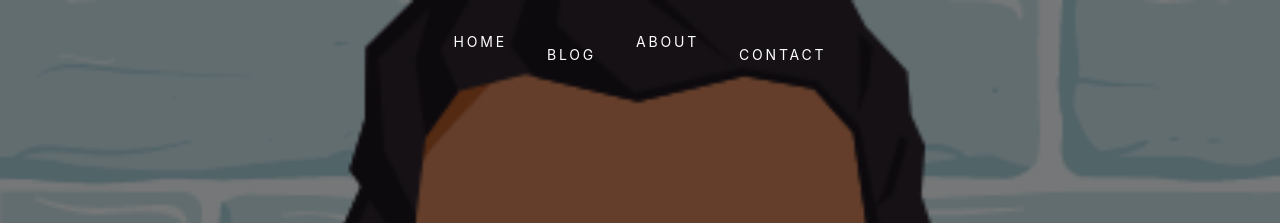
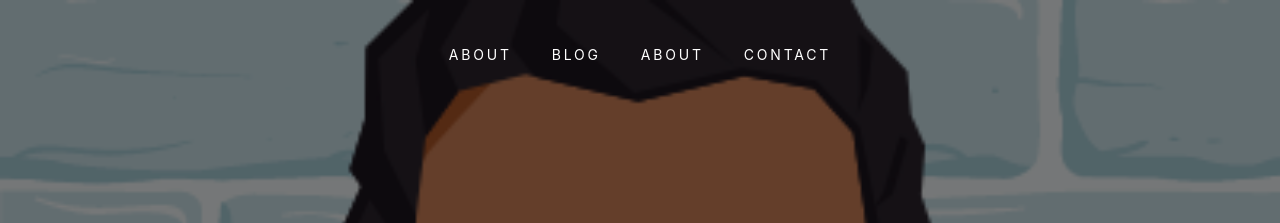
Before and after one commit to muhammadhikmahhusnuzon/keamananbasisdata-github, a plain HTML site: page keamanan-basis-data/Blog.html in a window 1280 px wide. Shown: the top 223 px of the page. Drawn offline with nearby package versions, Linux system fonts and the light colour scheme; files whose address does not match are found by name.

Commit message:
initial commit

```diff
--- a/keamanan-basis-data/Blog.html
+++ b/keamanan-basis-data/Blog.html
@@ -31,9 +31,9 @@
 
             <div class="collapse navbar-collapse justify-content-md-center" id="navbarsExample09">
                 <ul class="navbar-nav">
-                    <li> <a href="index.html">Home</a></li>
+                    <li class="nav-item"><a class="nav-link" href="index.html">About</a></li>
                     <li class="nav-item"><a class="nav-link" href="#section-blog">Blog</a></li>
-                    <li> <a href="index.html">About</a></li>
+                    <li class="nav-item"><a class="nav-link" href="index.html">About</a></li>
                     <li class="nav-item"><a class="nav-link" href="#section-contact">Contact</a></li>
                 </ul>
             </div>
```
